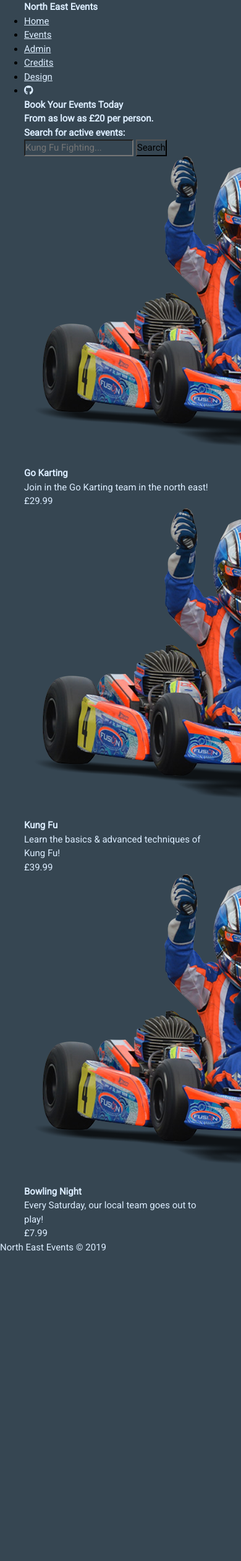
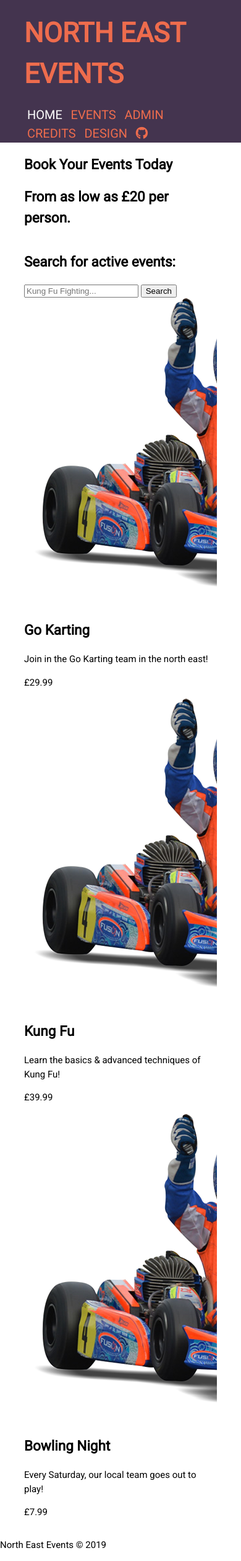
Before and after one commit to garytate/north-east-events, a PHP site: page / in a window 390 px wide; the page is wider, and only the part inside the window is pictured. Shown: that part at 62% size. Before the commit the page ends 2018 px from the top of that part, so only its background shows below. Run offline with PHP 8.4, Linux system fonts and the light colour scheme; style sheets or scripts are compiled from the project's sources; some libraries are stand-ins or nearby versions.

Commit message:
Semi-responsive navbar

```diff
--- a/index.html
+++ b/index.html
@@ -45,7 +45,7 @@ Maintained by Gary Tate (W17001980)
             <nav>
                 <!-- Navigation Unordered List -->
                 <ul>
-                    <li><a href="index.html">Home</a></li>
+                    <li><a href="index.html" class="current">Home</a></li>
                     <li><a href="#">Events</a></li>
                     <li><a href="#">Admin</a></li>
                     <li><a href="#">Credits</a></li>
--- a/scss/main.scss
+++ b/scss/main.scss
@@ -4,12 +4,11 @@
 $primary_font: 'Roboto', sans-serif;
 
 /* Color Palette Variables */
-$color_primary: #dcedff;
-$color_secondary: #364652;
+$color_primary: #ee6c4d;
+$color_secondary: #44344f;
 
 /* Global Styles */
-* {
-  background-color: $color_secondary;
+body {
   font-family: $primary_font;
   font-size: 15px;
   line-height: 1.5;
@@ -17,15 +16,53 @@ $color_secondary: #364652;
   margin: 0;
 }
 
+ul {
+  margin: 0;
+  padding: 0;
+}
+
+/* Used throughout the website to
+   hold the web page in the middle. */
 .container {
   width: 80%;
   margin: auto;
+  overflow: hidden;
 }
 
-p,
-h1,
-h2,
-h3,
-a {
+header {
+  background-color: $color_secondary;
   color: $color_primary;
+  padding-top: 20px;
+  min-height: 80px;
+  text-transform: uppercase;
 }
+
+header a {
+  color: $color_primary;
+  text-decoration: none;
+}
+
+header .title {
+  font-size: 22px;
+  float: left;
+}
+
+header .title h1 {
+  margin: 0;
+}
+
+header nav {
+  float: right;
+  margin-top: 18px;
+}
+
+header li {
+  font-size: 20px;
+  display: inline;
+  padding: 0 5px 0 5px;
+}
+
+header a:hover,
+.current {
+  color: white;
+}
```
